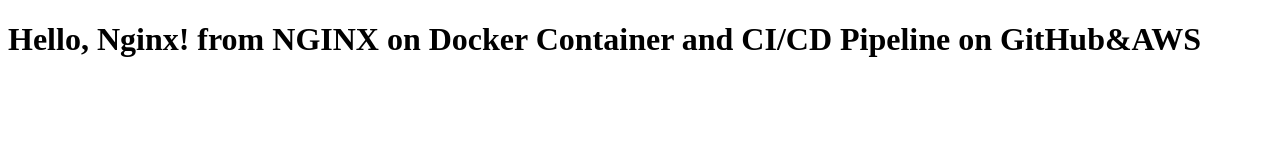
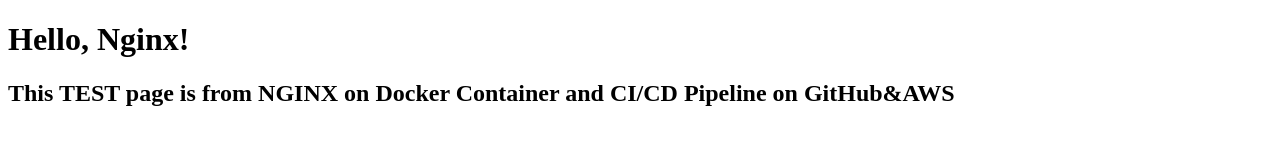
Before and after one commit to bhasevambit/app_for_pragmatic_terraform_on_aws, a plain HTML site: page index.html in a window 1280 px wide. Drawn offline with Linux system fonts and the light colour scheme.

Commit message:
Hello, Nginx 3rd

```diff
--- a/index.html
+++ b/index.html
@@ -7,7 +7,8 @@
 </head>
 
 <body>
-    <h1>Hello, Nginx! from NGINX on Docker Container and CI/CD Pipeline on GitHub&AWS</h1>
+    <h1>Hello, Nginx!</h1>
+    <h2>This TEST page is from NGINX on Docker Container and CI/CD Pipeline on GitHub&AWS</h2>
 </body>
 
 </html>
```
